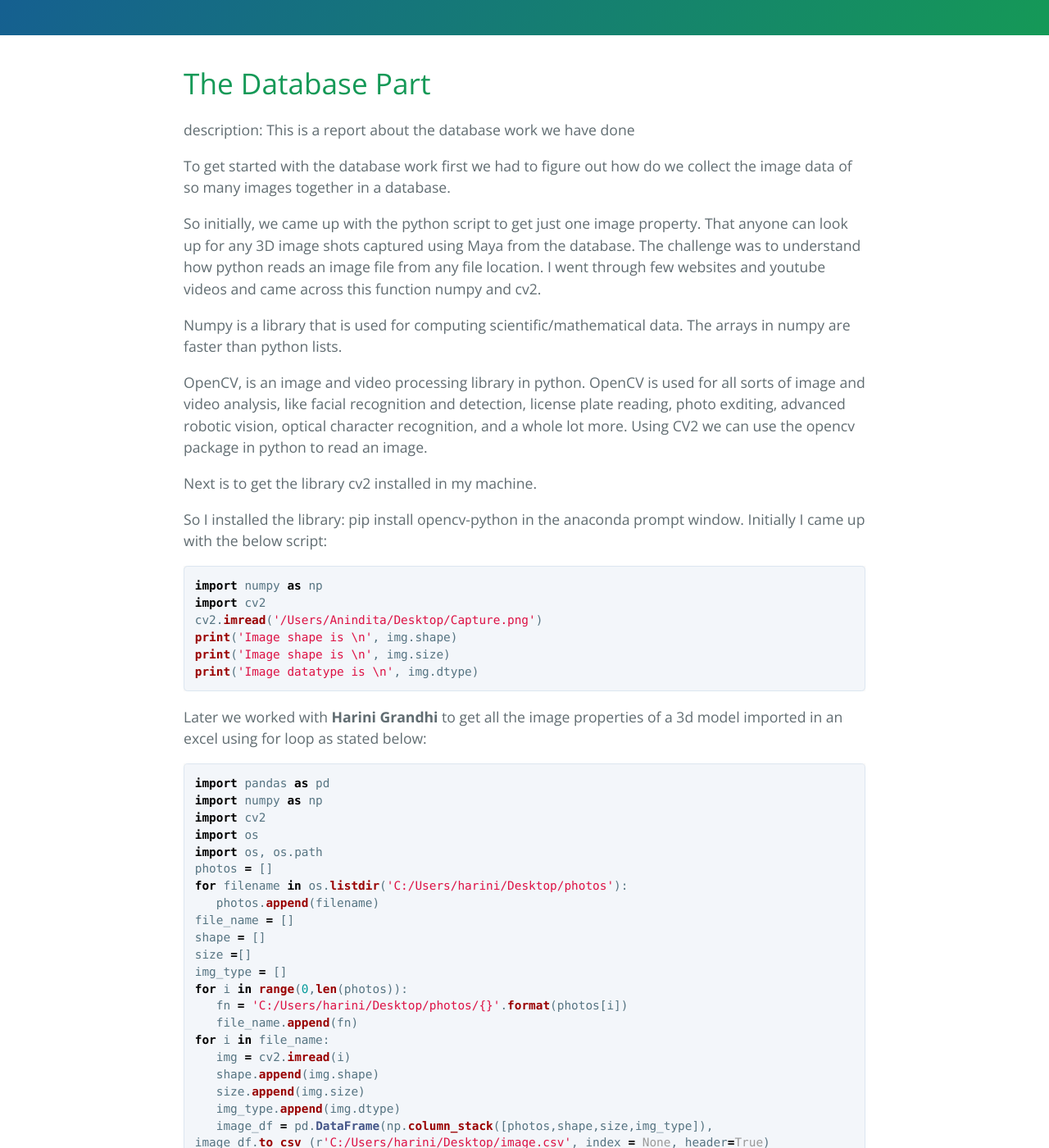
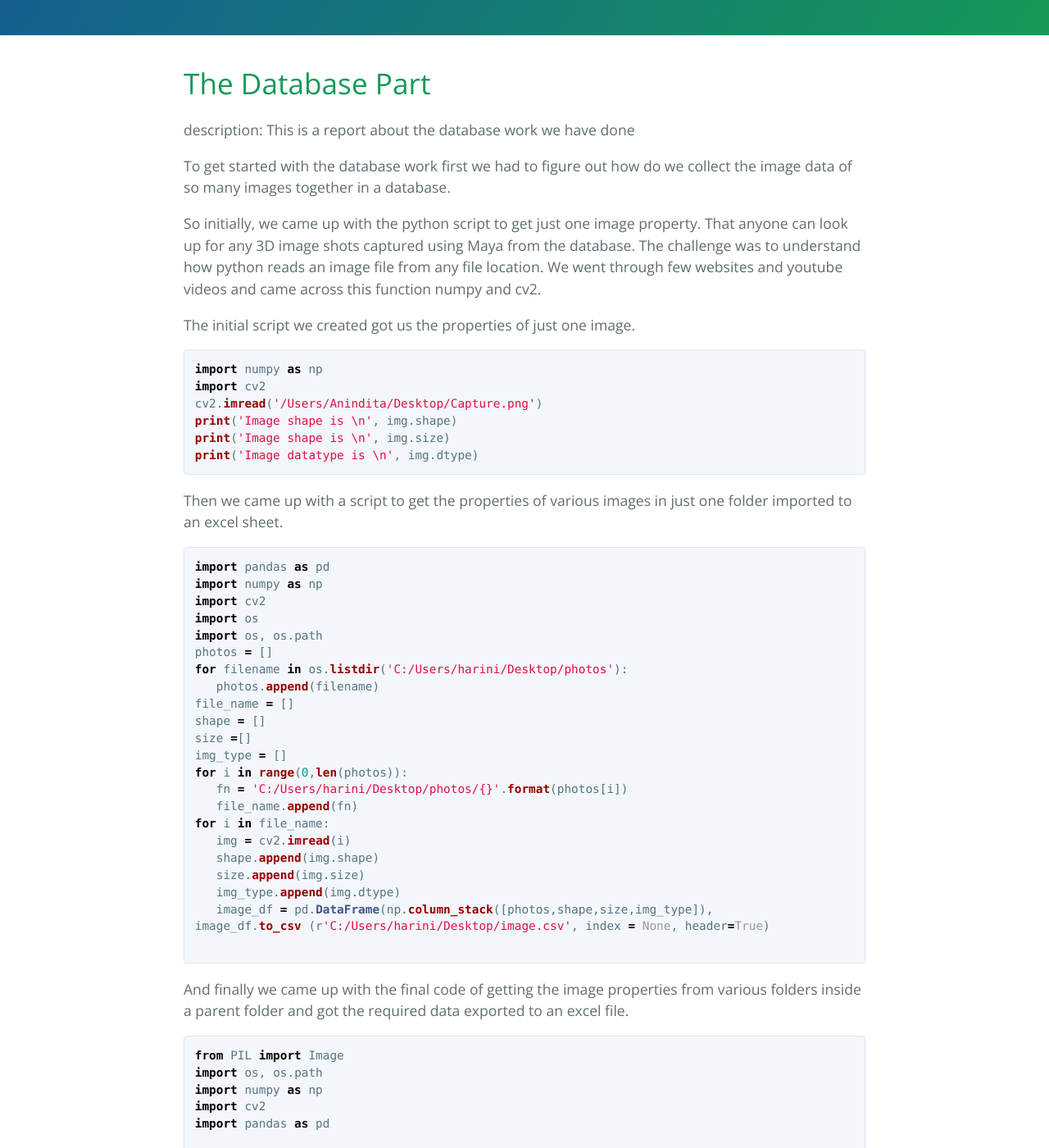
Before and after one commit to Preethamalladu/DMDD-Presentation, a Jekyll site: the page built from another-page.md, in a window 1280 px wide and 1400 px high, scrolled down 340 px. Shown: the whole window at 82% size. Built offline with Jekyll 4.4.1, drawn with Linux system fonts in a browser that asks for light colours; our own code applies the rules of GitHub Pages for plain Markdown files; some of the changed text lies outside the part shown.

Commit message:
Update another-page.md

````diff
--- a/another-page.md
+++ b/another-page.md
@@ -11,21 +11,9 @@ To get started with the database work first we had to figure out how do we colle
 
 
 So initially, we came up with the python script to get just one image property. That anyone can look up for any 3D image shots captured using Maya from the database.
-The challenge was to understand how python reads an image file from any file location. I went through few websites and youtube videos and came across this function numpy and cv2.
+The challenge was to understand how python reads an image file from any file location. We went through few websites and youtube videos and came across this function numpy and cv2.
 
-
-Numpy is a library that is used for computing scientific/mathematical data. The arrays in numpy are faster than python lists.
-
-
-OpenCV, is an image and video processing library in python. OpenCV is used for all sorts of image and video analysis, like facial recognition and detection, license plate reading, photo exditing, advanced robotic vision, optical character recognition, and a whole lot more. Using CV2 we can use the opencv package in python to read an image.
-
-
-Next is to get the library cv2 installed in my machine.
-
-
-So I installed the library:
-pip install opencv-python in the anaconda prompt window.
-Initially I came up with the below script:
+The initial script we created got us the properties of just one image.
 
 ```python
 import numpy as np
@@ -36,8 +24,7 @@ print('Image shape is \n', img.size)
 print('Image datatype is \n', img.dtype)
 ```
 
-
-Later we  worked with **Harini Grandhi** to get all the image properties of a 3d model imported in an excel using for loop as stated below:
+Then we came up with a script to get the properties of various images in just one folder imported to an excel sheet.
 
 
 ```python
@@ -66,9 +53,56 @@ image_df.to_csv (r'C:/Users/harini/Desktop/image.csv', index = None, header=True
 
 ```
 
+And finally we came up with the final code of getting the image properties from various folders inside a parent folder and got the required data exported to an excel file.
+
+
+```python
+from PIL import Image
+import os, os.path
+import numpy as np
+import cv2
+import pandas as pd
+
+dir = "C:/Users/Rashika/Desktop/DMDD Project/Images"
+r = []
+n=0
+valid_images = [".jpg",".jpeg",".png"]
+for root, dirs, files in os.walk(dir):
+ print(root)
+ #print(dirs)
+ #print(files)
+ df= pd.DataFrame(columns = ['Shape', 'Size',
+                          'Datatype'])
+
+
+ for name in files:
+     #print(dirs)
+     print(name)
+     ext = os.path.splitext(name)[1]
+     if ext.lower() not in valid_images:
+         continue
+     else:
+         img = cv2.imread(os.path.join(root,name))
+        ## print(os.path.join(root,name))
+         i4=name
+         i1=img.shape
+         i2=os.path.getsize(os.path.join(root,name))
+         i3=img.dtype
+         print("name",i4)
+         print('Image shape is \n',img.shape)
+         print('Image size is \n', os.path.getsize(os.path.join(root,name)))
+         print ('Image datatype is \n',img.dtype)
+         df.loc[n, 'Shape'] = i1
+         df.loc[n, 'Size'] = i2
+         df.loc[n, 'Datatype'] = i3
+         n+=1
+
+```
+
+
 After which we did a dry run on few sample images to get the image properties imported in an excel sheet which got us successful in grabbing the data.
 
-Post which I along with Sindhura Reddy and Harini Grandhi came up with the below database schema inorder to store all the object models and images with its properties.
+Post which we came up with the below database schema inorder to store all the object models and images with its properties.
 
 The below is the database schema:
 ![Octocat](https://raw.githubusercontent.com/Preethamalladu/DMDD-Presentation/master/hiii.png)
@@ -107,7 +141,8 @@ The above schema can be explained with an example below:
 
 
 Later, We created a physical database on MYSQL Workbench.
-Sindhura established connection to workbench from python using the below code.
+
+And then we finally established connection to workbench from python using the below code.
 Challenge faced during the connection establishment is regarding the password authentication with the local host for which the user has to be identified with mysql_native_password on workbench using the below query.
 
 ```sql
````
